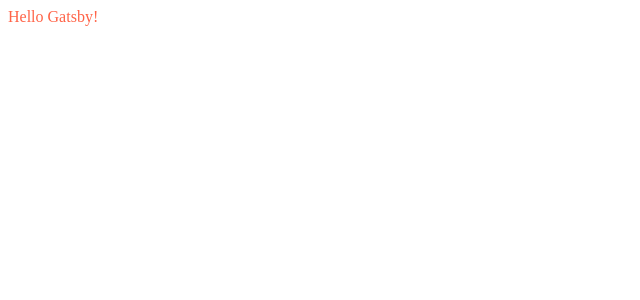
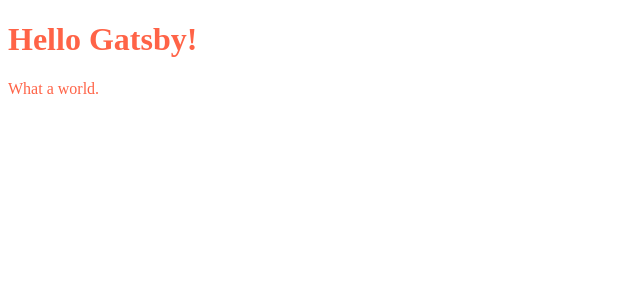
Before and after one commit to yinm/gatsby-sandbox, a Gatsby app in the folder tutorial-part-one/: page / in a window 1280 px wide. Shown: the top 300 px of the page, without its empty margins (0-640 px from the left). Built offline with nearby package versions, Linux system fonts and the light colour scheme.

Commit message:
Check paragraph text

```diff
--- a/tutorial-part-one/src/pages/index.js
+++ b/tutorial-part-one/src/pages/index.js
@@ -1,3 +1,7 @@
 import React from "react"
 
-export default () => <div style={{ color: 'tomato' }}>Hello Gatsby!</div>
+export default () =>
+  <div style={{ color: 'tomato' }}>
+    <h1>Hello Gatsby!</h1>
+    <p>What a world.</p>
+  </div>
```
